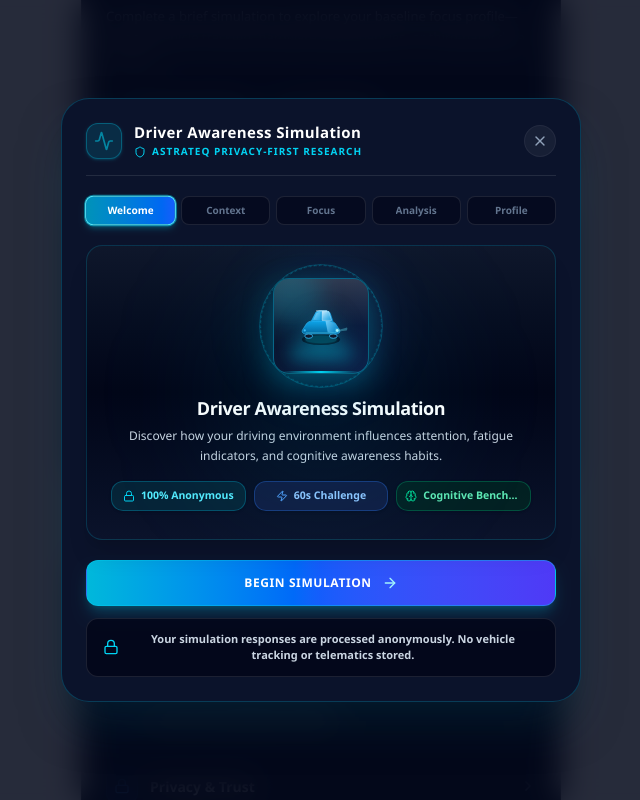
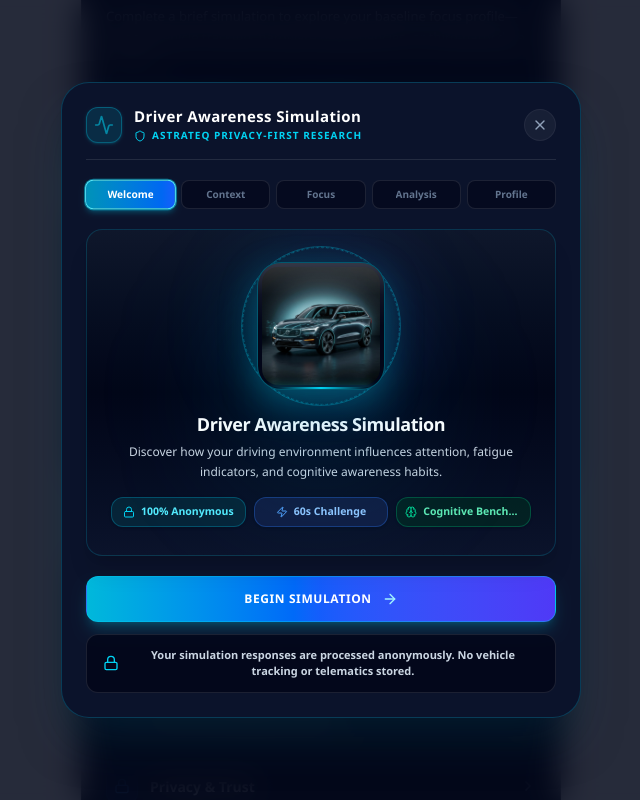
Before and after one commit to MaverickKing17/astrateq-social-funnel, a React (Vite) app: page / in a window 1280 px wide. Both pictures are taken after a click on the button "Start Driver Awareness Simulation". Shown: the part 610-1410 px from the top of the page, without its empty margins (319-959 px from the left). Built offline with nearby package versions, Linux system fonts and the light colour scheme.

Commit message:
feat(ui): update telemetry badge aesthetics
Enhance the 3D telemetry badge visual effects by refining the glow gradients and animation timings. Added new 3D vehicle asset for upcoming launch.

```diff
--- a/src/App.tsx
+++ b/src/App.tsx
@@ -31,6 +31,7 @@ import {
   Gauge
 } from 'lucide-react';
 import luxurySuvHero from './assets/images/luxury_suv_hero_1782157912256.jpg';
+import simVehicle3d from './assets/images/sim_vehicle_3d_1784999034628.jpg';
 
 export default function App() {
   // State to hold incoming query parameters
@@ -843,87 +844,32 @@ export default function App() {
                       {/* 3D Elevated Vehicle Telemetry Badge */}
                       <div className="relative mb-5 mt-2 flex items-center justify-center">
                         {/* Multi-layered volumetric glow & ambient aura */}
-                        <div className="absolute -inset-6 bg-gradient-to-r from-cyan-500/20 via-blue-600/15 to-indigo-500/20 rounded-full blur-xl pointer-events-none animate-pulse"></div>
+                        <div className="absolute -inset-6 bg-gradient-to-r from-cyan-500/25 via-blue-600/20 to-indigo-500/25 rounded-full blur-2xl pointer-events-none animate-pulse"></div>
 
                         {/* Outer telemetry radar ring with revolving tick marks */}
-                        <div className="absolute -inset-3.5 rounded-full border border-cyan-400/20 flex items-center justify-center">
-                          <div className="w-full h-full rounded-full border border-dashed border-cyan-400/30 animate-[spin_20s_linear_infinite]"></div>
+                        <div className="absolute -inset-4 rounded-full border border-cyan-400/25 flex items-center justify-center">
+                          <div className="w-full h-full rounded-full border border-dashed border-cyan-400/40 animate-[spin_25s_linear_infinite]"></div>
                         </div>
 
                         {/* Pulse aura ring */}
-                        <div className="absolute -inset-1 rounded-full border border-cyan-400/30 animate-ping opacity-20"></div>
+                        <div className="absolute -inset-1 rounded-full border border-cyan-400/30 animate-ping opacity-25"></div>
 
                         {/* Main 3D Glass Badge Container */}
-                        <div className="relative w-24 h-24 rounded-2xl bg-gradient-to-br from-slate-900/90 via-[#0a1835] to-[#0d224a] border border-cyan-400/40 flex items-center justify-center shadow-[0_10px_30px_rgba(6,182,212,0.35)] backdrop-blur-md overflow-hidden group">
-
-                          {/* Inner top specular shine */}
-                          <div className="absolute inset-x-0 top-0 h-1/2 bg-gradient-to-b from-white/15 to-transparent pointer-events-none"></div>
-
-                          {/* Volumetric center spot light */}
-                          <div className="absolute -top-4 -left-4 w-16 h-16 bg-cyan-400/20 rounded-full blur-md"></div>
-
-                          {/* Ground reflection under vehicle */}
-                          <div className="absolute bottom-3 left-1/2 -translate-x-1/2 w-16 h-4 bg-cyan-400/30 rounded-full blur-sm"></div>
-
-                          {/* Pseudo-3D Isometric Vehicle Vector */}
-                          <svg className="w-14 h-14 relative z-10 drop-shadow-[0_8px_12px_rgba(6,182,212,0.5)] transform group-hover:scale-105 transition-transform duration-300" viewBox="0 0 100 100" fill="none" xmlns="http://www.w3.org/2000/svg">
-                            <defs>
-                              <linearGradient id="roofGrad" x1="0%" y1="0%" x2="100%" y2="100%">
-                                <stop offset="0%" stopColor="#38bdf8" />
-                                <stop offset="100%" stopColor="#0284c7" />
-                              </linearGradient>
-                              <linearGradient id="bodySideGrad" x1="0%" y1="0%" x2="0%" y2="100%">
-                                <stop offset="0%" stopColor="#0ea5e9" />
-                                <stop offset="100%" stopColor="#0369a1" />
-                              </linearGradient>
-                              <linearGradient id="hoodGrad" x1="0%" y1="0%" x2="100%" y2="50%">
-                                <stop offset="0%" stopColor="#7dd3fc" />
-                                <stop offset="100%" stopColor="#0284c7" />
-                              </linearGradient>
-                              <linearGradient id="glassGrad" x1="0%" y1="0%" x2="100%" y2="100%">
-                                <stop offset="0%" stopColor="#e0f2fe" stopOpacity="0.9" />
-                                <stop offset="100%" stopColor="#38bdf8" stopOpacity="0.4" />
-                              </linearGradient>
-                              <filter id="cyanGlow" x="-20%" y="-20%" width="140%" height="140%">
-                                <feGaussianBlur stdDeviation="2.5" result="blur" />
-                                <feComposite in="SourceGraphic" in2="blur" operator="over" />
-                              </filter>
-                            </defs>
-
-                            {/* Underbody Shadow Plane */}
-                            <ellipse cx="50" cy="74" rx="34" ry="10" fill="#030712" opacity="0.6" />
-                            <ellipse cx="50" cy="74" rx="28" ry="7" fill="#06b6d4" opacity="0.25" filter="url(#cyanGlow)" />
-
-                            {/* Isometric 3D Car Body Assembly */}
-                            {/* Wheels */}
-                            <ellipse cx="28" cy="68" rx="7" ry="4" fill="#0f172a" stroke="#38bdf8" strokeWidth="1.5" />
-                            <ellipse cx="72" cy="68" rx="7" ry="4" fill="#0f172a" stroke="#38bdf8" strokeWidth="1.5" />
-
-                            {/* Lower Chassis / Side Sill */}
-                            <path d="M 22 64 L 78 64 C 82 64 85 61 83 57 L 76 46 C 74 43 70 41 65 41 L 35 41 C 30 41 26 43 24 46 L 17 57 C 15 61 18 64 22 64 Z" fill="url(#bodySideGrad)" stroke="#38bdf8" strokeWidth="1" />
-
-                            {/* Hood & Front Fascia (Isometric Angle) */}
-                            <path d="M 65 41 L 76 46 L 83 57 L 78 64 L 62 61 L 58 41 Z" fill="url(#hoodGrad)" opacity="0.9" />
-
-                            {/* Cabin Roof & Pillars */}
-                            <path d="M 32 41 L 40 26 C 42 23 46 22 51 22 L 58 22 C 62 22 65 24 67 27 L 72 41 Z" fill="url(#roofGrad)" />
-
-                            {/* Windshield & Side Windows */}
-                            <path d="M 52 24 L 64 24 L 69 40 L 52 40 Z" fill="url(#glassGrad)" stroke="#e0f2fe" strokeWidth="0.75" />
-                            <path d="M 36 39 L 42 27 L 49 24 L 49 40 Z" fill="url(#glassGrad)" opacity="0.7" />
-
-                            {/* Specular Highlight lines */}
-                            <path d="M 42 23 C 48 23 56 23 60 23" stroke="#ffffff" strokeWidth="1.5" strokeLinecap="round" opacity="0.8" />
-                            <path d="M 23 62 L 77 62" stroke="#67e8f9" strokeWidth="1" opacity="0.6" />
-
-                            {/* Glowing Headlight Beams */}
-                            <circle cx="79" cy="58" r="2.5" fill="#a5f3fc" filter="url(#cyanGlow)" />
-                            <path d="M 81 57 L 95 53 C 97 52 98 55 96 58 L 81 60 Z" fill="#67e8f9" opacity="0.35" />
-                            <circle cx="21" cy="58" r="2" fill="#38bdf8" />
-                          </svg>
-
-                          {/* Bottom subtle telemetry accent line */}
-                          <div className="absolute bottom-0 inset-x-2 h-[2px] bg-gradient-to-r from-transparent via-cyan-400 to-transparent"></div>
+                        <div className="relative w-28 h-28 sm:w-32 sm:h-32 rounded-3xl bg-slate-950 border border-cyan-400/40 flex items-center justify-center shadow-[0_12px_36px_rgba(6,182,212,0.4)] backdrop-blur-md overflow-hidden group p-1">
+
+                          {/* Generated 3D Realistic Concept Vehicle Image */}
+                          <img
+                            src={simVehicle3d}
+                            alt="Astrateq 3D Concept Vehicle Telemetry Model"
+                            referrerPolicy="no-referrer"
+                            className="w-full h-full object-cover rounded-2xl group-hover:scale-105 transition-transform duration-500 shadow-inner"
+                          />
+
+                          {/* Top specular reflection overlay */}
+                          <div className="absolute inset-x-0 top-0 h-1/2 bg-gradient-to-b from-white/20 via-white/5 to-transparent pointer-events-none rounded-t-2xl"></div>
+
+                          {/* Bottom subtle telemetry accent bar */}
+                          <div className="absolute bottom-0 inset-x-3 h-[2px] bg-gradient-to-r from-transparent via-cyan-400 to-transparent shadow-[0_0_8px_#22d3ee]"></div>
                         </div>
                       </div>
 
```
Also changed, not shown: src/assets/images/sim_vehicle_3d_1784999034628.jpg (added).
